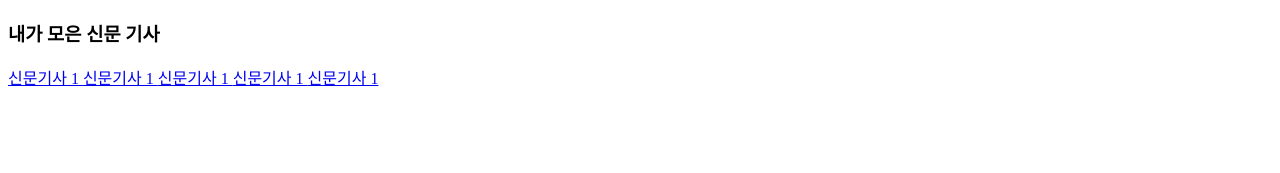
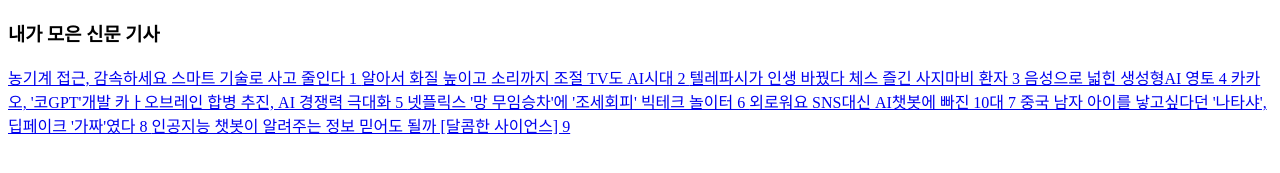
Before and after one commit to chminjeong/mis, a plain HTML site: page index.html in a window 1280 px wide. Shown: the part 449-622 px from the top of the page. Drawn offline with Linux system fonts and the light colour scheme.

Commit message:
Add files via upload

```diff
--- a/index.html
+++ b/index.html
@@ -11,10 +11,14 @@
           이미지출처: 구글<br>
 
         <h3>내가 모은 신문 기사</h3>
-            <a href = 'https://tv.kakao.com/v/445115915' target = '_blank'> 신문기사 1 </a>
-            <a href = 'https://tv.kakao.com/v/445115915' target = '_blank'> 신문기사 1 </a>
-            <a href = 'https://tv.kakao.com/v/445115915' target = '_blank'> 신문기사 1 </a>
-            <a href = 'https://tv.kakao.com/v/445115915' target = '_blank'> 신문기사 1 </a>
-            <a href = 'https://tv.kakao.com/v/445115915' target = '_blank'> 신문기사 1 </a>
+            <a href = 'https://tv.kakao.com/v/445115915' target = '_blank'> 농기계 접근, 감속하세요 스마트 기술로 사고 줄인다 1 </a>
+            <a href = 'https://tv.kakao.com/v/445306218' target = '_blank'> 알아서 화질 높이고 소리까지 조절 TV도 AI시대 2 </a>
+            <a href = 'https://naver.me/53U7aBsw' target = '_blank'> 텔레파시가 인생 바꿨다 체스 즐긴 사지마비 환자 3 </a>
+            <a href = 'https://v.daum.net/v/20240331165909440' target = '_blank'> 음성으로 넓힌 생성형AI 영토 4 </a>
+            <a href = 'https://v.daum.net/v/20240407191343506' = '_blank'> 카카오, '코GPT'개발 카ㅏ오브레인 합병 추진, AI 경쟁력 극대화 5 </a>
+            <a href = 'https://tv.kakao.com/v/446189685' target = '_blank'> 넷플릭스 '망 무임승차'에 '조세회피' 빅테크 놀이터 6 </a>
+            <a href = 'https://naver.me/xrckrBfW' target = '_blank'> 외로워요 SNS대신 AI챗봇에 빠진 10대 7 </a>
+            <a href = 'https://v.daum.net/v/20240511140944214' target = '_blank'> 중국 남자 아이를 낳고싶다던 '나타샤', 딥페이크 '가짜'였다 8 </a>
+            <a href = 'https://v.daum.net/v/20240518140245118' target = '_blank'> 인공지능 챗봇이 알려주는 정보 믿어도 될까 [달콤한 사이언스] 9 </a>
     </body>
 </html>
```
